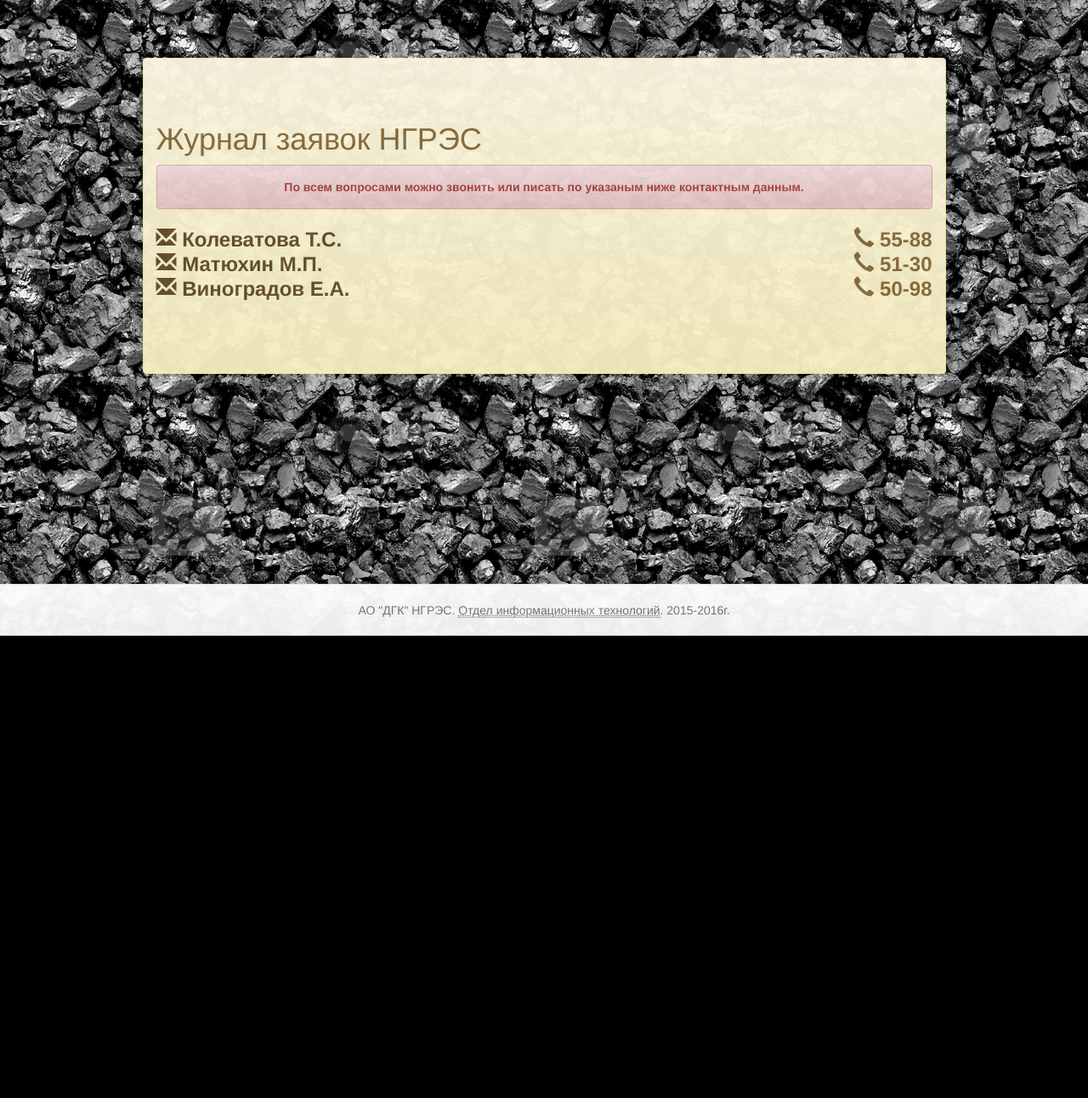
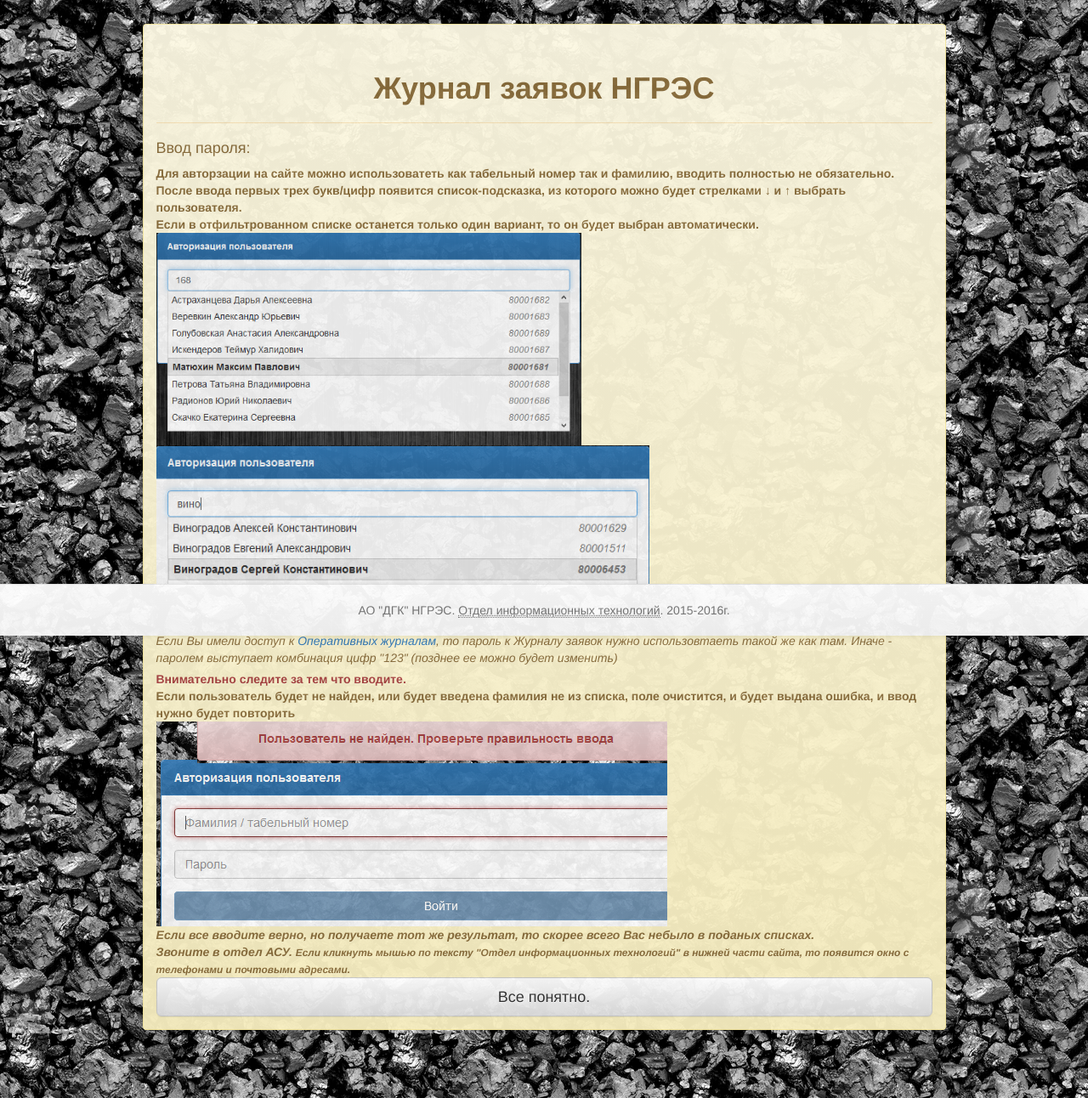
Before and after one commit to matyukhin-maxim/ticket-db, a PHP site: page /about in a window 1280 px wide. Shown: the part 52-1344 px from the top of the page at 85% size. Before the commit the page ends 800 px from the top, so only its background shows below. Run offline with PHP 8.4, Linux system fonts and the light colour scheme.

Commit message:
Помощь в картинках при первом входе И лишние фоновые картинки (тестовые) удалил

```diff
--- a/views/about/help.php
+++ b/views/about/help.php
@@ -1,53 +1,39 @@
 <div class="row">
 	<div class="col-sm-10 col-sm-offset-1">
-		<br/><br/><br/>
+		<br/>
 		<div class="alert alert-warning">
-			<br/><br/>
+			<br/>
+			<h1 class="strong text-center">Журнал заявок НГРЭС</h1>
+			<hr>
+			<h4>Ввод пароля:</h4>
+			<p class="strong">
+				Для авторзации на сайте можно использоватеть как табельный номер так и фамилию,
+				вводить полностью не обязательно. После ввода первых трех букв/цифр появится список-подсказка, из которого можно будет стрелками ↓ и ↑ выбрать пользователя.
+				<br>
+				Если в отфильтрованном списке останется только один вариант, то он будет выбран автоматически.
+			</p>
+			<img src="/public/login1.png" alt="Вход по тебельному номеру" height="250" width="500">
+			<img src="/public/login2.png" alt="Вход по Фамилии" height="220" width="580">
+			<p>
+				<em>
+					Если Вы имели доступ к <a href="http://oper-journal.asu.ngres/">Оперативных журналам</a>, то пароль к Журналу заявок нужно использовтаеть такой же как там.
+					Иначе - паролем выступает комбинация цифр "123" (позднее ее можно будет изменить)
+				</em>
+			</p>
+			<p class="strong">
+				<span class="text-danger">Внимательно следите за тем что вводите.</span><br>
+				Если пользователь будет не найден, или будет введена фамилия не из списка, поле очистится, и будет выдана ошибка,
+				и ввод нужно будет повторить
+				<img src="/public/login3.png" alt="Вход по Фамилии" height="241" width="601" class="img-responsive">
+				<em>
+					Если все вводите верно, но получаете тот же результат, то скорее всего Вас небыло в поданых списках.
+					<br>
+					Звоните в отдел АСУ.
+					<small> Если кликнуть мышью по тексту "Отдел информационных технологий" в нижней части сайта, то появится окно с телефонами и почтовыми адресами.</small>
+				</em>
+			</p>
 
-			<h1>Журнал заявок НГРЭС</h1>
-
-			<div class="alert alert-danger text-center strong">
-				По всем вопросами можно звонить или писать по указаным ниже контактным данным.
-			</div>
-			<h3>
-				<div class="row">
-					<div class="col-xs-8">
-						<a class="alert-link" href="mailto:kolevatova-ts@dvgk.rao-esv.ru" title="Написать письмо">
-							<i class="glyphicon glyphicon-envelope"></i>
-							Колеватова Т.С.
-						</a>
-					</div>
-					<div class="col-xs-4 text-right strong">
-						<i class="glyphicon glyphicon-earphone"></i>
-						55-88
-					</div>
-				</div>
-				<div class="row">
-					<div class="col-xs-8">
-						<a class="alert-link" href="mailto:matyukhin-mp@dvgk.rao-esv.ru" title="Написать письмо">
-							<i class="glyphicon glyphicon-envelope"></i>
-							Матюхин М.П.
-						</a>
-					</div>
-					<div class="col-xs-4 text-right strong">
-						<i class="glyphicon glyphicon-earphone"></i>
-						51-30
-					</div>
-				</div>
-				<div class="row">
-					<div class="col-xs-8">
-						<a class="alert-link" href="mailto:vinogradov-ea@dvgk.rao-esv.ru" title="Написать письмо">
-							<i class="glyphicon glyphicon-envelope"></i>
-							Виноградов Е.А.
-						</a>
-					</div>
-					<div class="col-xs-4 text-right strong">
-						<i class="glyphicon glyphicon-earphone"></i>
-						50-98
-					</div>
-				</div>
-			</h3>
-			<br/><br/><br/>
+			<a href="/auth/thx/" class="btn btn-default btn-block btn-lg">Все понятно.</a>
 		</div>
 	</div>
 </div>
```
Also changed, not shown: controllers/AuthController.php (+6 -14 lines), public/IMG.jpg (deleted), public/__.jpg (deleted), public/back.jpg (deleted), public/darknoise.png (deleted), public/grass.jpg (deleted), public/login1.png (added), public/login2.png (added), public/login3.png (added).
